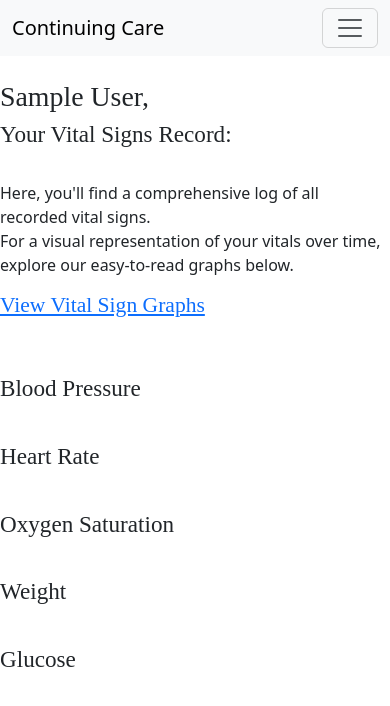
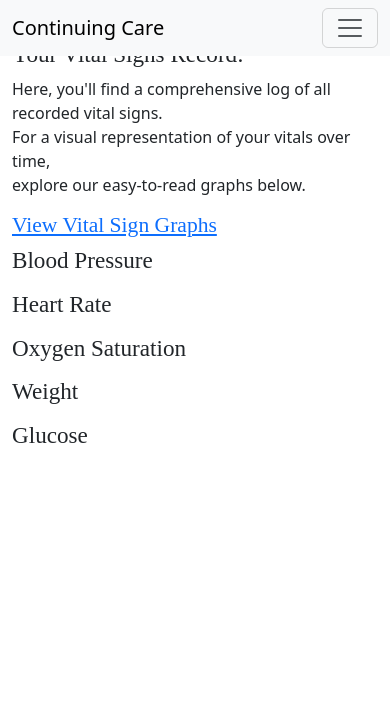
Before and after one commit to BWuthrich06/My_Health_Project, a Flask app: page /vitals/allrecords in a window 390 px wide. Shown: the top 706 px of the page. Run offline with Flask 2, Linux system fonts and the light colour scheme; the visitor is signed in with stand-in values (Sample User, id 1); data comes from the database, SQL or seed files in the repository; data that the repository does not hold is empty.

Commit message:
Vital sign results page responsive

```diff
--- a/static/style.css
+++ b/static/style.css
@@ -576,3 +604,17 @@ body#search_physician_page {
 .d-flex {
     margin-right: 50px;
 }
+
+.navbar {
+    position:fixed;
+    width: 100%;
+    top: 0;
+    z-index: 1000;
+}
+
+
+
+/*Flash messages*/
+h5.flash-msg {
+    padding: 20px;
+}
--- a/templates/base.html
+++ b/templates/base.html
@@ -84,16 +84,18 @@
         </div>
       </div>
     </nav>
+
+    {% for msg in get_flashed_messages() %}
+      <h5 class="flash-msg">
+        {{ msg }}
+      </h5><br>
+    {% endfor %}
   </head>
   {% endblock %}
 
   {% block body %}
   <body>
-    {% for msg in get_flashed_messages() %}
-      <h5 class="flash-msg">
-        {{ msg }}
-      </h5><br>
-    {% endfor %}
+
 
   </body>
     {% endblock %}
--- a/templates/homepage.html
+++ b/templates/homepage.html
@@ -2,7 +2,7 @@
 {% block title %}Welcome{% endblock %}
 
 {% block body %}<br>
-<body class="homepage-container">
+<body class="homepage-container background-image">
 
    <div class="container-fluid">
       <div class="row">
--- a/templates/vitals_results.html
+++ b/templates/vitals_results.html
@@ -2,16 +2,45 @@
 {% block title %}Vital Signs{% endblock %}
 
 {% block body %}
-  <br>
+
+<div class="container">
+
+    <div class="row">
+        <div class="col-12">
+            <div id="header_vital_result_name">
                 <h1>{{ name }},</h1>
-  <h3>Your Vital Signs Record:</h3><br>
+            </div>
+        </div>
+    </div>
+
+    <div class="row">
+        <div class="col-12">
+            <div id="vital_sign_result_header">
+                <h3>Your Vital Signs Record:</h3>
+            </div>
+        </div>
+    </div>
+
+    <div class="row">
+        <div class="col-12">
+            <div id="intro_all_vital_results">
                 <p>Here, you'll find a comprehensive log of all recorded vital signs.<br>
                     For a visual representation of your vitals over time,<br>
                     explore our easy-to-read graphs below.</p>
+            </div>
+        </div>
+    </div>
 
-  <h4><a href="/vitals_graph" class="hyperlink">View Vital Sign Graphs</a></h4><br><br>
+    <div class="row">
+        <div class="col-12">
+            <div id="link_to_vital_graph_page">
+                <h4><a href="/vitals_graph" class="hyperlink">View Vital Sign Graphs</a></h4>
+            </div>
+        </div>
+    </div>
 
-
+    <div class="row">
+        <div class="col-sm-12 col-md-6 col-lg-4">
             <div id="blood_pressure_result">
                 <h3>Blood Pressure</h3>
                 <ul>
@@ -21,8 +50,9 @@
                     {% endif %}
                 {% endfor %}
                 </ul>
-</div><br>
-
+            </div>
+        </div>
+        <div class="col-sm-12 col-md-6 col-lg-4">
             <div id="heart_rate_result">
                 <h3>Heart Rate</h3>
                 <ul>
@@ -32,8 +62,9 @@
                     {% endif %}
                 {% endfor %}
                 </ul>
-</div><br>
-
+            </div>
+        </div>
+        <div class="col-sm-12 col-md-6 col-lg-4">
             <div id="oxygen_result">
                 <h3>Oxygen Saturation</h3>
                 <ul>
@@ -43,8 +74,9 @@
                     {% endif %}
                 {% endfor %}
                 </ul>
-</div><br>
-
+            </div>
+        </div>
+        <div class="col-sm-12 col-md-6 col-lg-4">
             <div id="weight_result">
                 <h3>Weight</h3>
                 <ul>
@@ -54,8 +86,9 @@
                     {% endif %}
                 {% endfor %}
                 </ul>
-</div><br>
-
+            </div>
+        </div>
+        <div class="col-sm-12 col-md-6 col-lg-4">
             <div id="glucose_result">
                 <h3>Glucose</h3>
                 <ul>
@@ -65,7 +98,20 @@
                     {% endif %}
                 {% endfor %}
                 </ul>
-</div><br>
+            </div>
+        </div>
+
+    </div>
+
+</div>
+
+
+
+
+
+
+
+
 
 
 
```
Also changed, not shown: other parts of static/style.css (+41 -13 lines), templates/profile.html (+5 -4 lines). Lines whose indentation alone changed are shown as unchanged.
